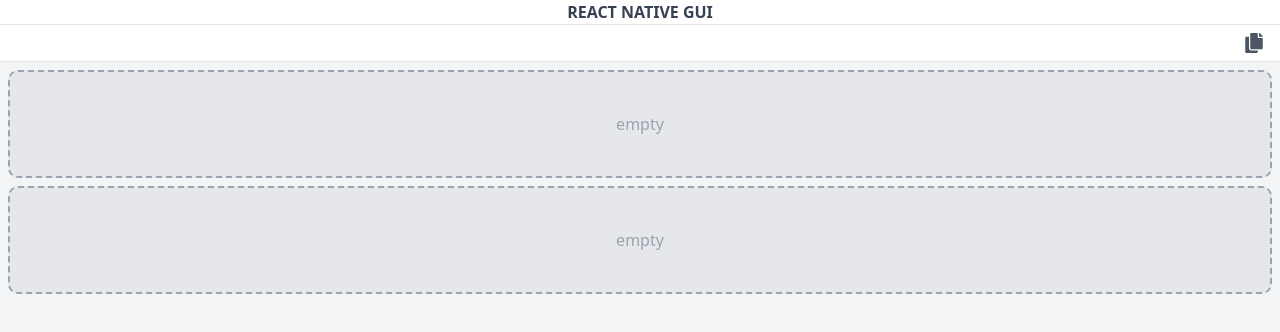
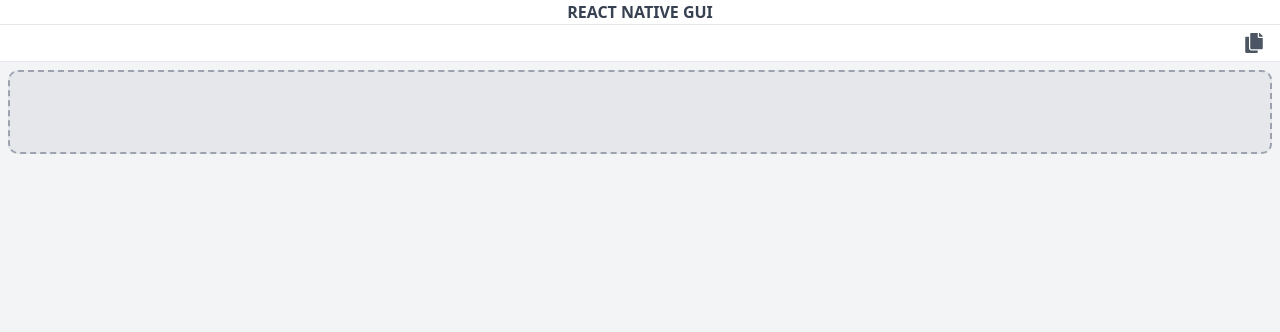
Before and after one commit to devjs1000/react-native-gui, a React (Vite) app: page / in a window 1280 px wide. Shown: the top 332 px of the page. Built offline with nearby package versions, Linux system fonts and the light colour scheme.

Commit message:
added toolkit for the operations

```diff
--- a/package.json
+++ b/package.json
@@ -10,13 +10,17 @@
     "tauri": "tauri"
   },
   "dependencies": {
+    "@reduxjs/toolkit": "^1.9.3",
     "@tauri-apps/api": "^1.2.0",
+    "lodash": "^4.17.21",
     "react": "^18.2.0",
     "react-dom": "^18.2.0",
-    "react-icons": "^4.8.0"
+    "react-icons": "^4.8.0",
+    "react-redux": "^8.0.5"
   },
   "devDependencies": {
     "@tauri-apps/cli": "^1.2.2",
+    "@types/lodash": "^4.14.191",
     "@types/node": "^18.7.10",
     "@types/react": "^18.0.15",
     "@types/react-dom": "^18.0.6",
--- a/src/App.tsx
+++ b/src/App.tsx
@@ -1,76 +1,66 @@
-import React, { useCallback, useState } from "react";
+import React, { useCallback, useEffect, useState } from "react";
 import EditBar from "./components/EditBar";
 import NavBar from "./components/NavBar";
 import { createRenderer } from "./createRenderer";
 import { updateUI } from "./updateUI";
 import { createUIFinder } from "./createUIFinder";
 import { UIType } from "./types/ui.type";
+import { useStore } from "./state/useStore";
+import {
+  AppState,
+  setActiveElement,
+  setActiveUI,
+  setUI,
+} from "./state/app.slice";
+import { useDispatch } from "react-redux";
+import _ from "lodash";
+
 function App() {
-  const [ui, setUi] = useState<UIType>([
-    {
-      type: "LayoutCreator",
-      id: "0",
-      attributes: {
-        style: {},
-      },
-    },
-    {
-      type: "LayoutCreator",
-      id: "1",
-      attributes: {
-        style: {},
-      },
-    },
-  ]);
+  const { activeElement, ui } = useStore<AppState>("app");
+  const dispatch = useDispatch();
 
-  type focusElementType = React.RefObject<any> | null;
-  const [focusElement, setFocusElement] = useState<focusElementType>(null);
   const handlefocus = useCallback(
     (ref: React.RefObject<any>, name: string) => () => {
       ref.current.name = name;
-      setFocusElement(ref);
+      dispatch(setActiveElement(ref));
     },
     []
   );
 
-  const handleEdit = async ({
+  const handleEdit = ({
     name,
     value,
     editType = "style",
   }: {
     [key: string]: any;
   }) => {
-    const id: string = focusElement?.current?.id;
-
-    const tempUI: UIType = await updateUI(ui, id, name, value, editType);
-    console.log(name, value, editType);
-    setUi(JSON.parse(JSON.stringify(tempUI)));
+    const id: string = activeElement?.current?.id;
+    const cloneUI=JSON.parse(JSON.stringify(ui));
+    const tempUI: UIType = updateUI(cloneUI, id, name, value, editType);
+    const clonedTempUI = JSON.parse(JSON.stringify(tempUI));
+    dispatch(setUI(clonedTempUI));
   };
 
-  const handleRemoveFocus = useCallback(() => {
-    setFocusElement(null);
-  }, []);
-
-  const findActiveUi = useCallback(createUIFinder(focusElement?.current?.id), [focusElement?.current?.id, ui]);
+  const findActiveUi = useCallback(createUIFinder(activeElement?.current?.id), [
+    activeElement?.current?.id,
+    ui,
+  ]);
   const activeUi = findActiveUi(ui);
   const renderUI = useCallback(createRenderer(handlefocus), []);
   const renderedUI = renderUI(ui);
-  console.log("ui", ui);
-  // console.log("focus Element", focusElement);
-  // console.log("active ui", activeUi);
+  useEffect(() => {
+    dispatch(setActiveUI(activeUi));
+  }, [activeUi]);
+
 
   return (
     <div>
       <NavBar screenCode={ui} />
-      <main className="flex w-screen h-screen overflow-hidden bg-gray-100">
-        <section className="flex-grow-[3]">{renderedUI}</section>
-
-        <EditBar
-          activeUi={activeUi}
-          removeFocus={handleRemoveFocus}
-          handleEdit={handleEdit}
-          focusElementRef={focusElement}
-        />
+      <main className="flex w-screen h-screen  bg-white">
+        <section className="flex-grow-[3] overflow-auto bg-gray-100 ">
+          {renderedUI}
+        </section>
+        <EditBar handleEdit={handleEdit} />
       </main>
     </div>
   );
--- a/src/components/EditBar/index.tsx
+++ b/src/components/EditBar/index.tsx
@@ -1,33 +1,37 @@
-import React from "react";
+import { useCallback } from "react";
 import LayoutEdit from "./LayoutEdit";
 import ColorEdit from "./ColorEdit";
 import { FaTimes } from "react-icons/fa";
 import TextEdit from "./TextEdit";
 import BorderEdit from "./BorderEdit";
 import AddChildren from "./AddChildren";
-import { ItemType } from "../../types/ui.type";
-const EditBar = ({
-  focusElementRef = null,
-  handleEdit,
-  removeFocus,
-  activeUi,
-}: EditBarProps) => {
-  const hasFocus = focusElementRef && activeUi;
-  if (!hasFocus || !activeUi) return null;
-  const attributes = activeUi?.attributes;
+import { AppState, setActiveElement } from "../../state/app.slice";
+import { useStore } from "../../state/useStore";
+import { useDispatch } from "react-redux";
+
+const EditBar = ({ handleEdit }: EditBarProps) => {
+  const { activeElement, activeUI, hasFocus } = useStore<AppState>("app");
+  const dispatch = useDispatch();
+  const removeFocus = useCallback(() => {
+    dispatch(setActiveElement(null));
+  }, []);
+
+  if (!hasFocus) return null;
+  const attributes = activeUI?.attributes;
+
   return (
     <aside className="flex-grow-[1] p-2 shadow-xl h-[100vh] bg-white max-w-[300px]">
       <p className="text-white flex justify-between px-4  bg-gray-800 py-2 text-center sticky top-0 rounded-md select-none">
         <div className="whitespace-nowrap p-2  overflow-x-auto">
           <span className="text-gray-400 px-6 bg-white py-1 rounded-md mx-1">
-            {focusElementRef?.current?.name}
+            {activeElement?.current?.name}
           </span>
           <span className="text-gray-400 px-6 bg-white py-1 rounded-md mx-1">
-            {focusElementRef?.current?.id}
+            {activeElement?.current?.id}
           </span>
-          {activeUi?.attributes?.children?.length > 0 && (
+          {activeUI?.attributes?.children?.length > 0 && (
             <span className="text-white bg-blue-500 rounded-full inline-block h-6 w-6">
-              {activeUi?.attributes?.children?.length}
+              {activeUI?.attributes?.children?.length}
             </span>
           )}
         </div>
@@ -54,8 +58,6 @@ const EditBar = ({
 export default EditBar;
 
 interface EditBarProps {
-  focusElementRef?: React.RefObject<any> | null;
   handleEdit: any;
-  removeFocus: any;
-  activeUi: ItemType | undefined;
+  // activeUi: ItemType | undefined;
 }
--- a/src/createRenderer.tsx
+++ b/src/createRenderer.tsx
@@ -26,7 +26,7 @@ export function createRenderer(
                       return Child;
                     }
                   )
-                : "empty"
+                : ""
             }
           />
         );
--- a/src/creator/Layout.creator.tsx
+++ b/src/creator/Layout.creator.tsx
@@ -14,7 +14,7 @@ const LayoutCreator = ({ handlefocus, id, children, ...rest }: LayoutProps) => {
       ref={ref}
       id={id}
       onClick={handleClick}
-      className=" m-2   border-gray-400  text-gray-400  border-dashed border-[2px] bg-gray-200 flex justify-center items-center p-[40px] rounded-[10px]"
+      className=" m-2 overflow-auto border-gray-400  text-gray-400  border-dashed border-[2px] bg-gray-200 flex justify-center items-center p-[40px] rounded-[10px]"
       {...rest}
     >
       {children}
--- a/src/main.tsx
+++ b/src/main.tsx
@@ -2,9 +2,13 @@ import React from "react";
 import ReactDOM from "react-dom/client";
 import App from "./App";
 import "./styles.css";
+import { Provider } from "react-redux";
+import { store } from "./state/store";
 
 ReactDOM.createRoot(document.getElementById("root") as HTMLElement).render(
   <React.StrictMode>
-    <App />
+    <Provider store={store}>
+      <App />
+    </Provider>
   </React.StrictMode>
 );
--- /dev/null
+++ b/src/state/app.slice.ts
@@ -0,0 +1,47 @@
+import { createSlice } from '@reduxjs/toolkit';
+import { ItemType, UIType } from '../types/ui.type';
+import React
+    from 'react';
+export interface AppState {
+    activeElement: React.RefObject<any> | null;
+    hasFocus: boolean;
+    ui: UIType;
+    activeUI: ItemType | null;
+}
+
+const initialState: AppState = {
+    activeElement: null,
+    hasFocus: false,
+    ui: [
+        {
+            type: "LayoutCreator",
+            id: "0",
+            attributes: {
+                style: {},
+            },
+        },
+    ],
+    activeUI: null
+};
+
+export const appSlice = createSlice({
+    name: 'app',
+    initialState,
+    reducers: {
+        setActiveElement: (state, action) => {
+            state.activeElement = action.payload;
+            state.hasFocus = !!action.payload;
+        },
+        setUI: (state, action) => {
+            state.ui = action.payload;
+        },
+        setActiveUI: (state, action) => {
+            state.activeUI = action.payload;
+        }
+    },
+});
+
+
+export const { setActiveElement, setUI,setActiveUI } = appSlice.actions;
+
+export default appSlice.reducer;
--- /dev/null
+++ b/src/state/process.slice.ts
@@ -0,0 +1,33 @@
+import { createSlice } from '@reduxjs/toolkit';
+
+const initialState: IProcessState = {
+    process: {
+        loading: false,
+        error: null,
+    },
+};
+
+const processSlice = createSlice({
+    name: 'process',
+    initialState,
+    reducers: {
+        startLoading(state) {
+            state.process.loading = true;
+        },
+        stopLoading(state) {
+            state.process.loading = false;
+        }
+    }
+});
+
+
+export const { startLoading, stopLoading } = processSlice.actions;
+
+export default processSlice.reducer;
+
+export interface IProcessState {
+    process: {
+        loading: boolean;
+        error: string | null;
+    };
+}
--- /dev/null
+++ b/src/state/store.ts
@@ -0,0 +1,15 @@
+import {configureStore} from '@reduxjs/toolkit'
+
+import processReducer from './process.slice'
+import appReducer from './app.slice'
+
+export const store = configureStore({
+    reducer: {
+        process: processReducer,
+        app: appReducer,
+    },
+})
+
+export type RootState = ReturnType<typeof store.getState>
+
+export type AppDispatch = typeof store.dispatch
--- /dev/null
+++ b/src/state/useStore.tsx
@@ -0,0 +1,6 @@
+import { useSelector } from "react-redux";
+import { RootState } from "./store";
+
+export function useStore<S>(storeName: keyof RootState) {
+  return useSelector((state: RootState) => state[storeName] as S);
+}
```
Also changed, not shown: src/updateUI.tsx (+0 -17 lines), 1 other file (tests, documents, lock files or other folders).
